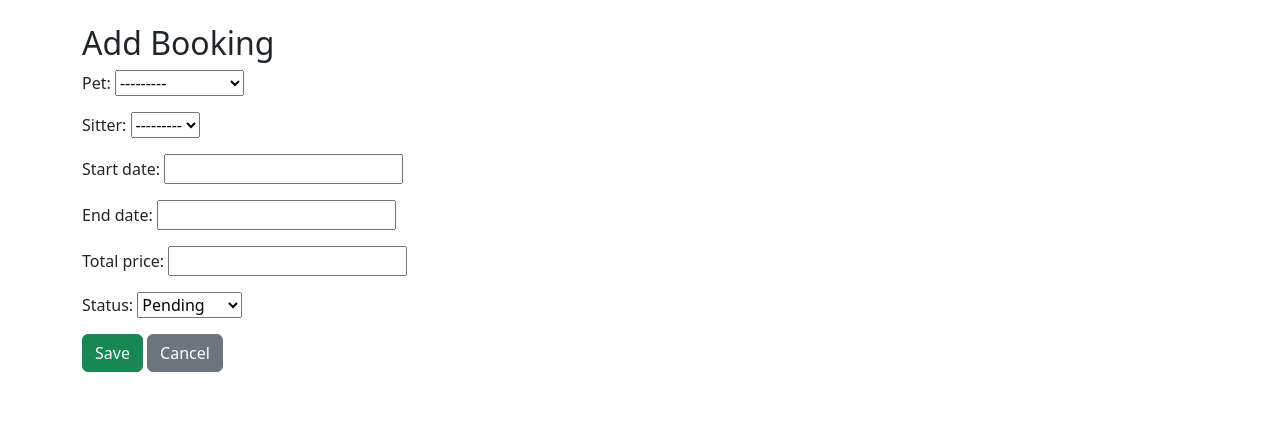
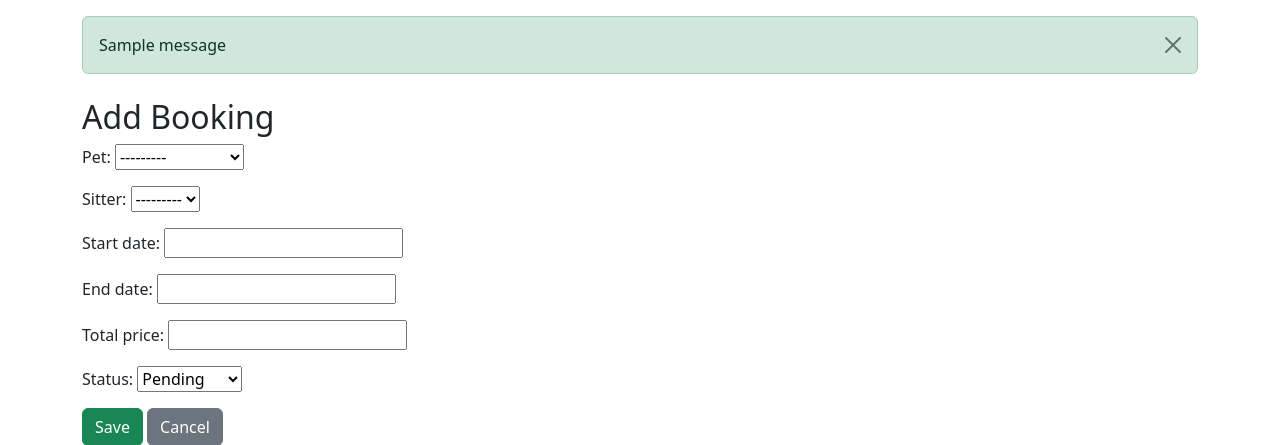
Before and after one commit to Zsolt68/pet_sitter, a Django app: page /bookings/add/ in a window 1280 px wide. Shown: the part 56-501 px from the top of the page. Run offline with Django 4.2, Linux system fonts and the light colour scheme; a user stored in the database is signed in; data comes from the database, SQL or seed files in the repository; tables that the repository leaves empty hold one stand-in row (values such as "Sample post"); one stand-in notice (Sample message) is shown.

Commit message:
feat: add Bootstrap-styled Django messages block to base template/base.html

```diff
--- a/core/templates/core/base.html
+++ b/core/templates/core/base.html
@@ -37,6 +37,19 @@
     </nav>
     </header>
 
+    <!-- Display Django success and error messages (Bootstrap alerts) -->
+    {% if messages %}
+  <div class="container mt-3">
+    {% for message in messages %}
+      <div class="alert alert-{{ message.tags }} alert-dismissible fade show" role="alert">
+        {{ message }}
+        <button type="button" class="btn-close" data-bs-dismiss="alert"></button>
+      </div>
+    {% endfor %}
+  </div>
+{% endif %}
+
+
     <main class="container mt-4">
         {% block content %}
         {% endblock %}
```
